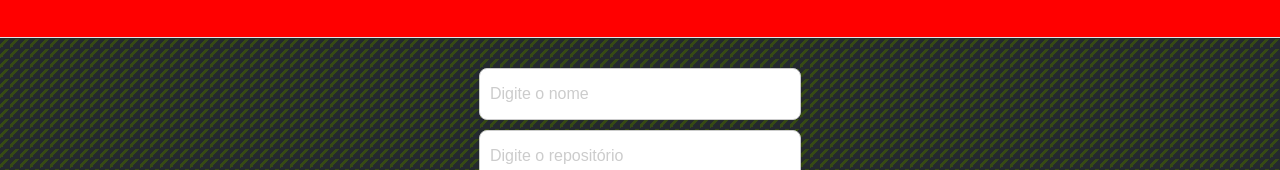
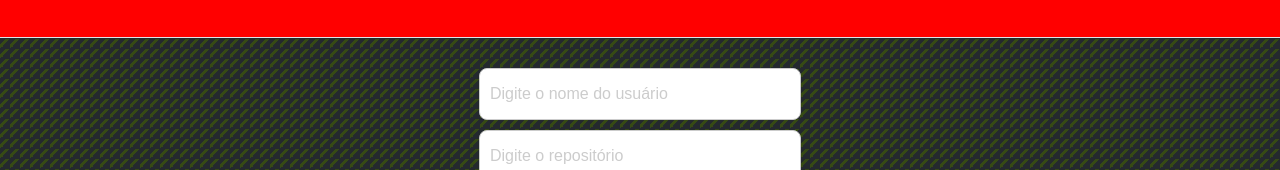
Before and after one commit to LeafCarvalho/git-find, a React (Vite) app: page / in a window 1280 px wide. Shown: the part 151-321 px from the top of the page. Built offline with nearby package versions, Linux system fonts and the light colour scheme.

Commit message:
deixando placeholder mais nítido

```diff
--- a/src/components/Input/index.jsx
+++ b/src/components/Input/index.jsx
@@ -3,7 +3,7 @@
 const Input = ({ nameValue, repoValue, onNameChange, onRepoChange }) => {
   return (
     <div className={styles.inputcontainer}>
-      <input className={styles.input} placeholder="Digite o nome" value={nameValue || ''} onChange={onNameChange} />
+      <input className={styles.input} placeholder="Digite o nome do usuário" value={nameValue || ''} onChange={onNameChange} />
       <input className={styles.input} placeholder="Digite o repositório" value={repoValue || ''} onChange={onRepoChange} />
     </div>
   );
```
